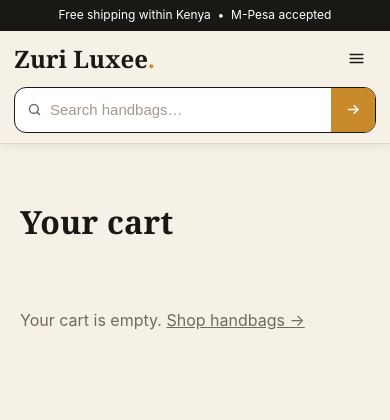
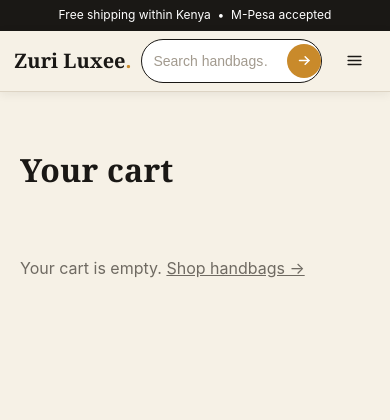
Before and after one commit to qatraderuser-collab/KIBETI, a Django app: page /cart/ in a window 390 px wide. Shown: the top 420 px of the page. Run offline with Django 5.2, Linux system fonts and the light colour scheme; data comes from the database, SQL or seed files in the repository.

Commit message:
Fit the phone search bar into the logo row
The pill owned a header row of its own at 44px with a heavy border, so the phone
header ran two rows deep before any product appeared. Header actions and the
search field now take flex-basis 0 instead of their intrinsic width — the row
wraps on base sizes, which is why the full-width pill kept pushing to row 2 no
matter how much it could shrink — the menu button moves to the end of the line,
the magnifier is dropped to buy the field ~21px, and the pill becomes a 1px
border with a 34px round arrow. The field keeps a 44px hit height, and the menu
button is back to 44px.

Below 361px the wordmark and menu button leave only ~42px for typing, so there
the field keeps its own full-width row (203px input at 320px).

```diff
--- a/static/css/store.css
+++ b/static/css/store.css
@@ -58,8 +58,8 @@ img { max-width: 100%; display: block; }
      The nav panel and the hidden cart/auth links are handled in the phone shell at the end. */
   .header-row { gap: 10px; row-gap: 8px; flex-wrap: wrap; }
   .logo { flex: 0 0 auto; white-space: nowrap; }
-  .header-actions { gap: 8px; flex: 1 1 100%; min-width: 0; margin-left: 0; }
-  .header-search { width: auto; flex: 1 1 auto; min-width: 0; max-width: none; padding-left: 9px; }
+  .header-actions { gap: 8px; flex: 1 1 0; min-width: 0; margin-left: 0; }
+  .header-search { width: auto; flex: 1 1 0; min-width: 0; max-width: none; padding-left: 9px; }
   .header-search:focus-within { width: auto; }
 }
 
@@ -688,10 +688,10 @@ img { max-width: 100%; display: block; }
   .announce { font-size: 12px; padding: 6px 10px; }
   .header-row { padding-top: 8px; padding-bottom: 8px; }
   .auth-links, .cart-link { display: none; }
-  .header-actions { order: 2; flex: 1 1 100%; }
+  .header-actions { order: 2; flex: 1 1 0; min-width: 0; }
 
   .nav-toggle {
-    flex: none; order: 2; margin-left: auto;
+    flex: none; order: 3;
     width: 44px; height: 44px; display: grid; place-items: center;
     border: 1px solid var(--line); border-radius: 999px;
     background: var(--paper-raised); color: var(--ink); cursor: pointer;
@@ -778,22 +778,33 @@ img { max-width: 100%; display: block; }
   .shop-main .product-grid, .product-grid { grid-template-columns: repeat(2, minmax(0, 1fr)); }
 }
 
-/* Phone header polish: tighter, with the search field clearly defined. */
+/* Phone header: one compact row — logo, search pill, menu button — and a lighter pill. The field
+   keeps a 44px hit height inside the row; only the second header row and the heavy border go away. */
 @media (max-width: 600px) {
   .site-header { box-shadow: 0 2px 10px rgba(26, 24, 21, .07); }
-  .header-row { padding: 8px 14px 10px; row-gap: 8px; }
-  .logo { font-size: 24px; line-height: 1; }
-  .nav-toggle, .home-hero .nav-toggle { width: 40px; height: 40px; background: transparent; border-color: transparent; }
+  .header-row { padding: 8px 14px; row-gap: 8px; }
+  .logo { font-size: 20px; line-height: 1; }
+  .nav-toggle, .home-hero .nav-toggle { background: transparent; border-color: transparent; }
+  /* The pill shares its row with the logo and menu button, so every pixel of the field counts: the
+     magnifier is redundant next to a placeholder and a gold arrow, and dropping it buys ~21px. */
+  .header-search .search-icon { display: none; }
   .header-search, .home-hero .header-search {
-    background: #fff; border: 1.5px solid var(--ink); border-radius: 12px;
-    padding: 0 0 0 12px; min-height: 44px; gap: 8px;
+    background: #fff; border: 1px solid var(--ink); border-radius: 999px;
+    padding: 0 0 0 11px; min-height: 44px; gap: 6px;
     box-shadow: none;
   }
   .header-search:focus-within { border-color: var(--gold); box-shadow: 0 0 0 3px rgba(201, 138, 43, .18); }
-  .header-search input { font-size: 15px; min-height: 42px; padding: 0; }
+  .header-search input { font-size: 14px; min-height: 42px; padding: 0; }
   .header-search .search-go, .home-hero .header-search .search-go {
-    width: 44px; height: 44px; border-radius: 0 10px 10px 0; background: var(--gold); color: #fff;
+    width: 34px; height: 34px; border-radius: 50%; background: var(--gold); color: #fff;
   }
+}
+/* Below 361px the wordmark + menu button leave only ~42px of typing width, so the field takes its
+   old full-width row back — a tall header beats a search box you cannot read. */
+@media (max-width: 360px) {
+  .header-actions { order: 3; flex: 1 1 100%; }
+  .nav-toggle { order: 2; margin-left: auto; }
+  .header-search .search-icon { display: block; }
 }
 @media (max-width: 600px) {
   .hero--editorial .btn-dark { background: transparent; border: 1.5px solid #fff; color: #fff; }
```
